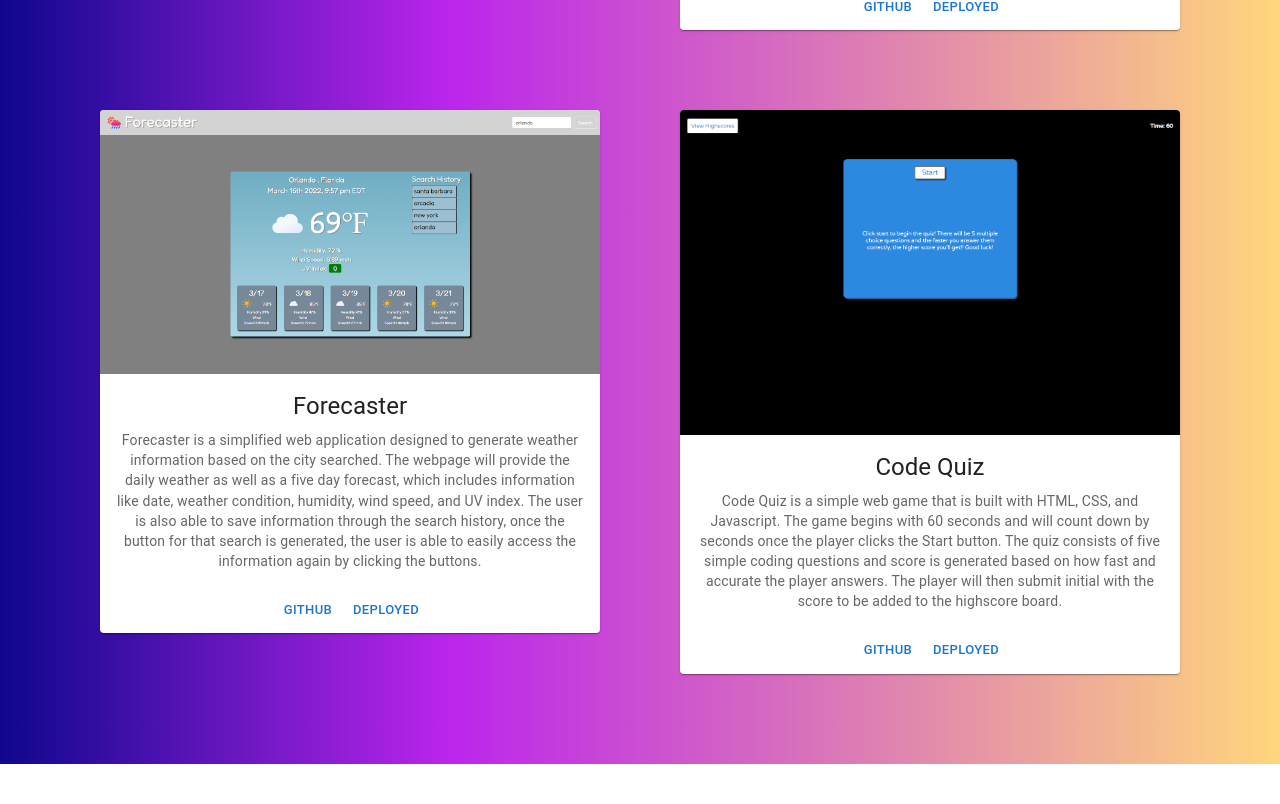
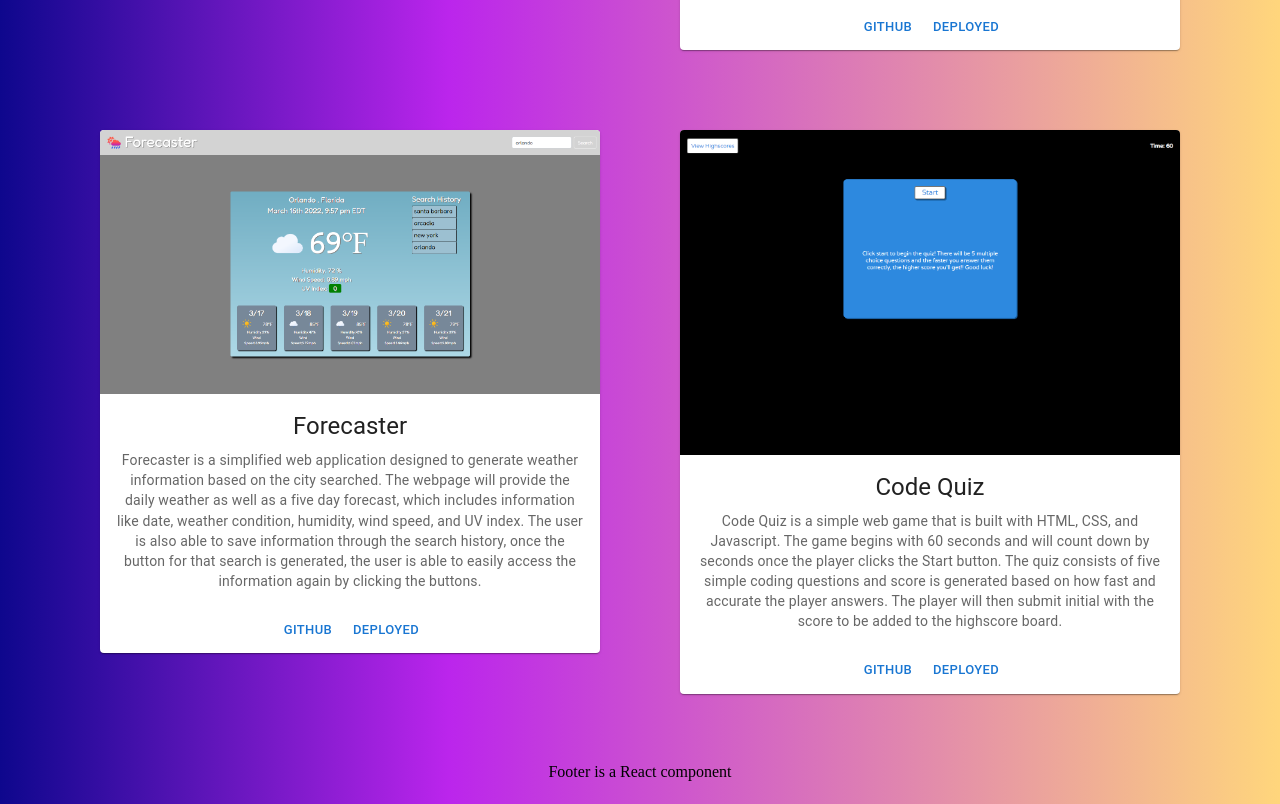
Before and after one commit to ycheng2021/React-Portfolio, a React (Create React App) app: page /portfolio in a window 1280 px wide. Shown: the part 1311-2115 px from the top of the page. Before the commit the page ends 2075 px from the top, so only its background shows below. Built offline with nearby package versions, Linux system fonts and the light colour scheme.

Commit message:
contact will direct to bottom and scroll smoothly

```diff
--- a/src/App.js
+++ b/src/App.js
@@ -1,8 +1,9 @@
 import React from "react";
 import { BrowserRouter as Router, Routes, Route } from 'react-router-dom';
 import NavTabs from "./components/NavTabs"
-import About from "./components/Home";
+import Home from "./components/Home";
 import Portfolio from "./components/pages/Portfolio";
+import Footer from "./components/Footer"
 
 function App() {
     return (
@@ -11,7 +12,7 @@ function App() {
             <Routes>
                 <Route
                     path="/"
-                    element={<About/>}
+                    element={<Home/>}
                 />
                 <Route
                     path="/portfolio"
@@ -22,6 +23,7 @@ function App() {
                     element={<h1>Wrong Page!!</h1>}
                 />
             </Routes>
+            <Footer />
         </Router>
     )
 }
--- a/src/components/Footer.js
+++ b/src/components/Footer.js
@@ -1,8 +1,9 @@
 import * as React from 'react';
+import '../styles/home.css';
 
 const Footer = () => {
     return (
-        <div className="footer">
+        <div id="footer">
             Footer is a React component
         </div>
     )
--- a/src/components/NavTabs.js
+++ b/src/components/NavTabs.js
@@ -1,4 +1,4 @@
-import * as React from 'react';
+import React, {useEffect} from 'react';
 import AppBar from '@mui/material/AppBar';
 import Box from '@mui/material/Box';
 import Toolbar from '@mui/material/Toolbar';
@@ -25,6 +25,13 @@ const Home = () => {
     const handleCloseNavMenu = () => {
       setAnchorElNav(null);
     };
+
+    useEffect(() => {
+      let url = window.location.href.split("/");
+      let target = url[url.length - 1].toLowerCase();
+      let element = document.getElementById(target);
+      element && element.scrollIntoView({ behavior: "smooth", block: "start"});
+    }, []);
 
     return (
         <div>
@@ -67,7 +74,17 @@ const Home = () => {
                       </MenuItem>
                     ))}
                     <MenuItem>
-                      <Link to="#contact">Contact</Link>
+                    <a
+                      href="/"
+                      onClick={e => {
+                        let footer = document.getElementById("footer");
+                        e.preventDefault();
+                        footer && footer.scrollIntoView({ behavior: "smooth", block: "start" });
+                        window.history.pushState("footer", "footer", "/contact");
+                      }}
+                    >
+                      Contact
+                    </a>
                     </MenuItem>
                     <MenuItem>
                       <Link to= "/Yang_Cheng_Resume.PDF" target="_blank">Resume</Link>
@@ -103,14 +120,24 @@ const Home = () => {
                     </Button>
                     </Link>
                   ))}
-                  <Link to="#contact">
-                    <Button
+                  <Link to="">
+                    <a
+                        href="/"
+                        onClick={e => {
+                          let footer = document.getElementById("footer");
+                          e.preventDefault();
+                          footer && footer.scrollIntoView({ behavior: "smooth", block: "start" });
+                          window.history.pushState("footer", "footer", "/contact");
+                        }}
+                      >
+                       <Button
                       key="contact"
                       onClick= {handleCloseNavMenu}
                       sx={{ my: 2, color: 'white', display: 'block' }}
                     >
                       Contact
                     </Button>
+                    </a>
                   </Link>
                   <Link to="/Yang_Cheng_Resume.PDF" target="_blank">
                     <Button
--- a/src/styles/home.css
+++ b/src/styles/home.css
@@ -2,7 +2,10 @@ body {
     background: linear-gradient(90deg, rgb(14, 7, 141) 0%, rgba(187,37,236,1) 35%, rgba(255,214,124,1) 100%);
     margin: 0;
     text-align: center;
+    min-height: 100vh;
+    position: relative;
 }
+
 .MuiToolbar-root {
     float: right;
 }
@@ -53,3 +56,13 @@ body {
 .skill {
     margin: 20px;
 }
+
+#footer {
+    position: absolute;
+    bottom: 0;
+    width: 100%;
+    height: 4rem;
+    display: flex;
+    align-items: center;
+    justify-content: space-around;
+}
--- a/src/styles/portfolio.css
+++ b/src/styles/portfolio.css
@@ -2,7 +2,8 @@
     display: flex;
     flex-wrap: wrap;
     justify-content: center;
-    margin: 50px auto;
+    padding-top: 70px;
+    padding-bottom: 70px;
 }
 
 .project-cards {
```
